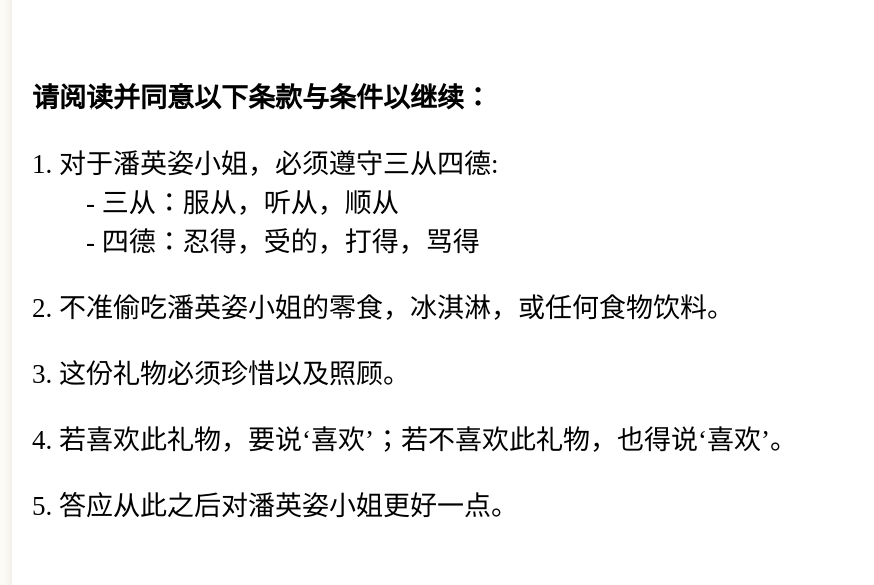
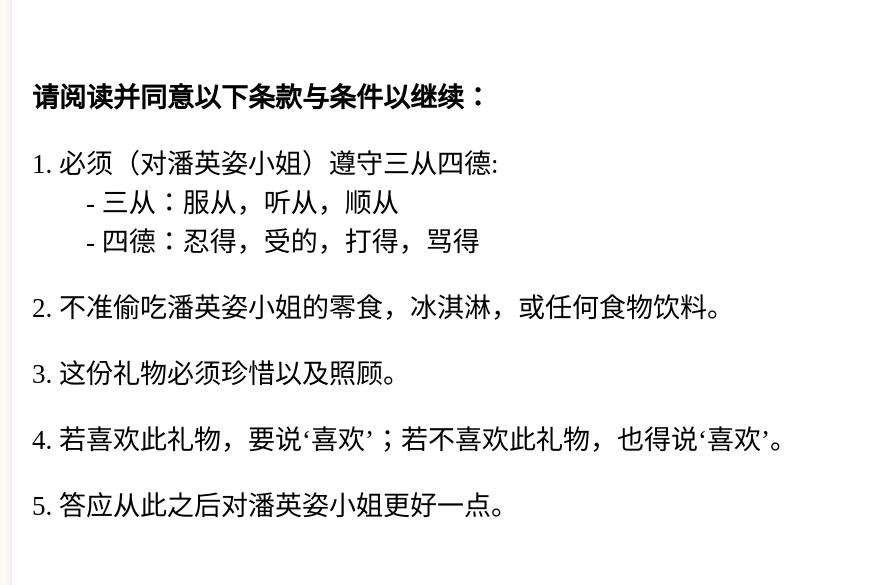
Before and after one commit to rxchll/darren-bday-2025, a plain HTML site: page TnC.html in a window 1280 px wide. Shown: the part 211-796 px from the top of the page, without its empty margins (46-920 px from the left). Drawn offline with Linux system fonts and the light colour scheme.

Commit message:
Update TnC.html

```diff
--- a/TnC.html
+++ b/TnC.html
@@ -8,7 +8,7 @@
   <div class="center-box">
     <h1 style="text-align: center">欢迎您，陈成豪先生！</h1><br>
     <p><b>请阅读并同意以下条款与条件以继续：</b></p>
-    <p>1. 对于潘英姿小姐，必须遵守三从四德: <br>
+    <p>1. 必须（对潘英姿小姐）遵守三从四德: <br>
         &emsp;&emsp;- 三从：服从，听从，顺从 <br>
         &emsp;&emsp;- 四德：忍得，受的，打得，骂得 <br>
     </p>
```
